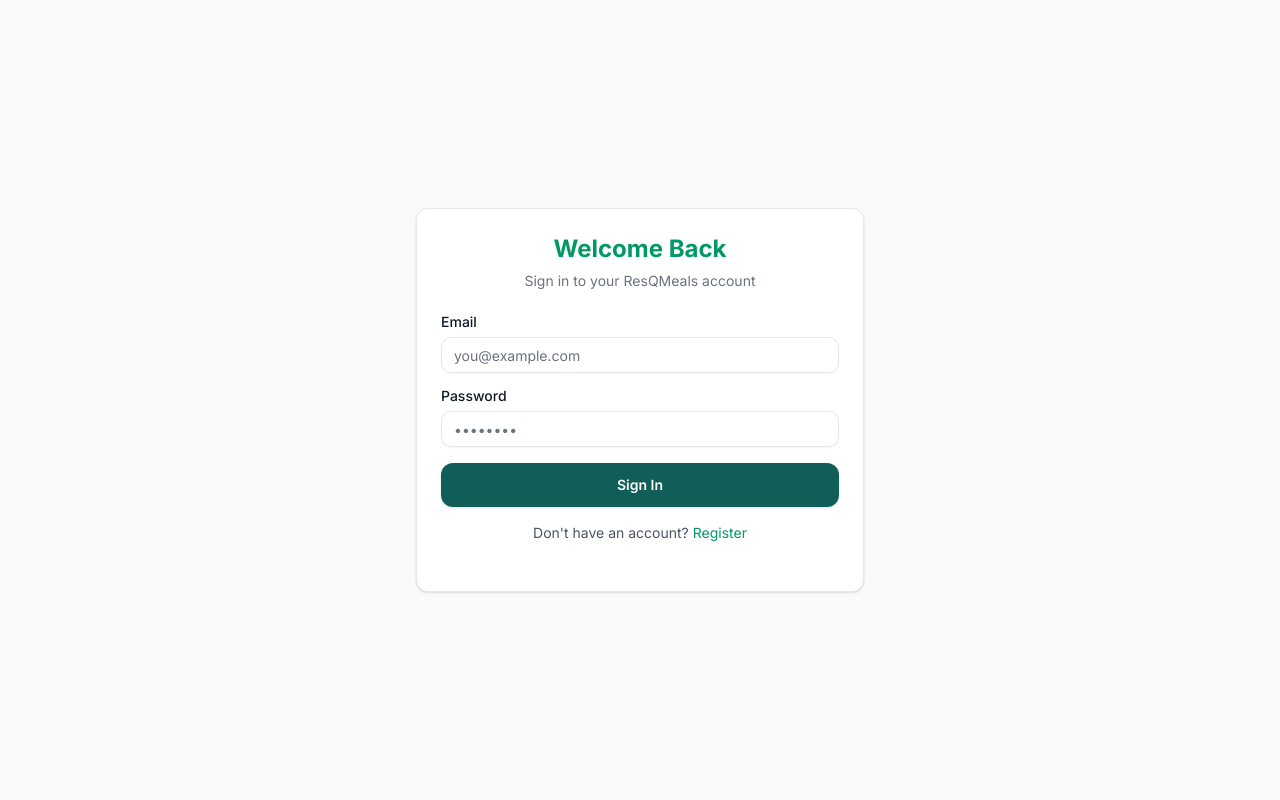
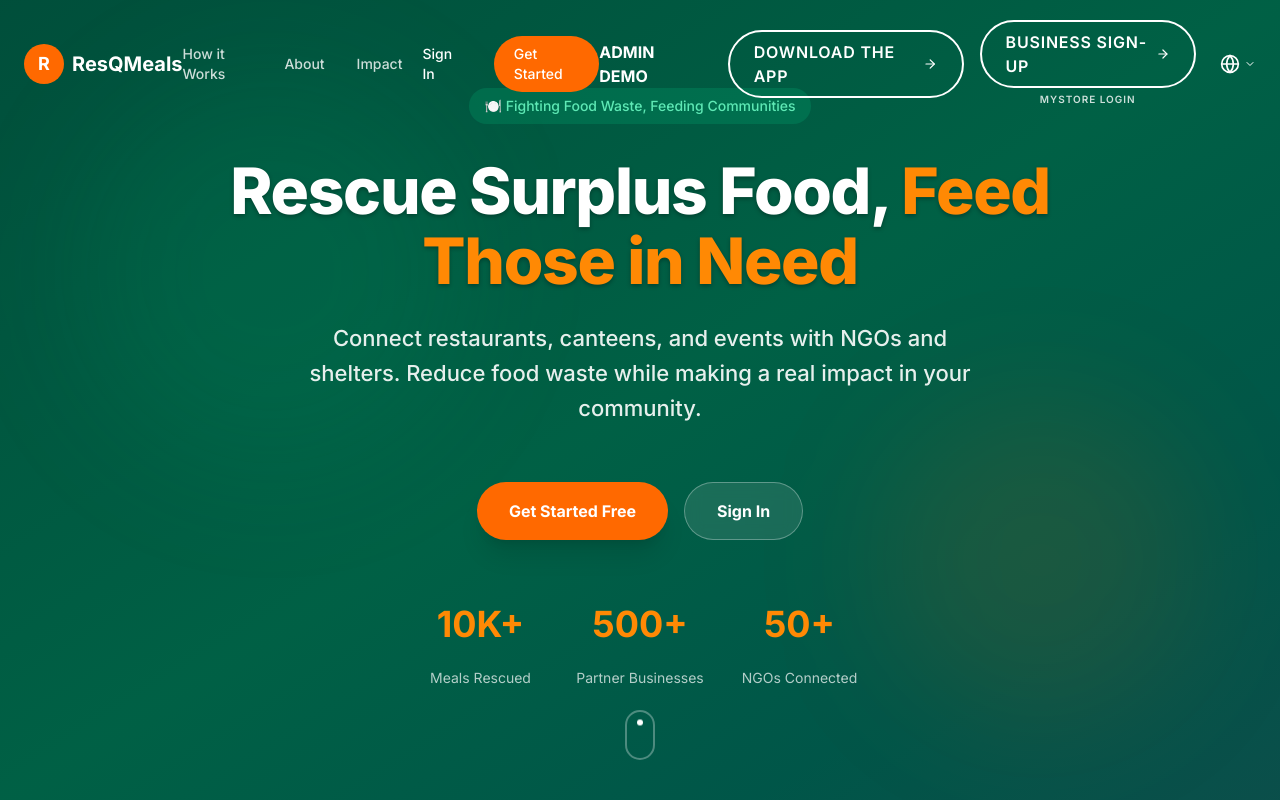
Before and after one commit to deeepak-17/RMFrontend, a React (Vite) app: page / in a window 1280 px wide. Before the commit this address led to /login. Shown: the top 800 px of the page. Built offline with nearby package versions, Linux system fonts and the light colour scheme; no server answers.

Commit message:
fix: change root route to landing page instead of admin dashboard

```diff
--- a/src/App.tsx
+++ b/src/App.tsx
@@ -76,7 +76,7 @@
             <Router>
                 <Routes>
                     {/* Public routes */}
-                    <Route path="/" element={<Navigate to="/admin/dashboard" replace />} />
+                    <Route path="/" element={<LandingPage />} />
                     <Route path="/landing" element={<LandingPage />} />
                     <Route path="/login" element={<LoginPage />} />
                     <Route path="/register" element={<RegisterPage />} />
```
